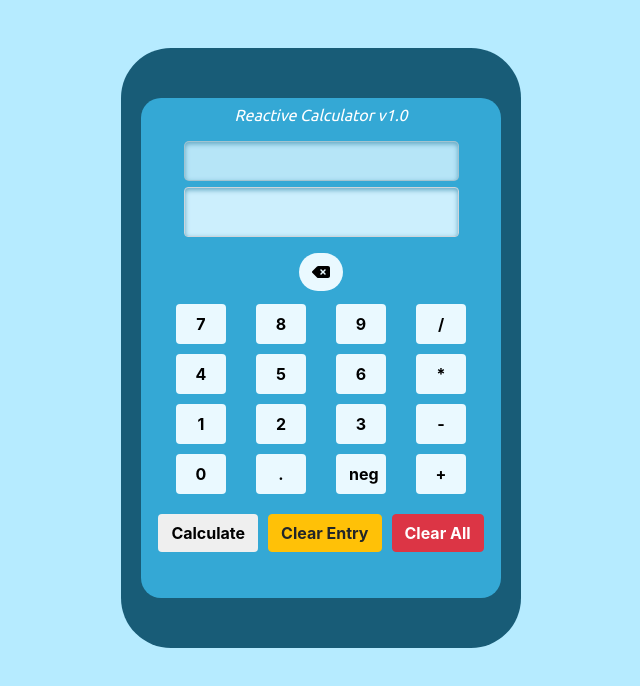
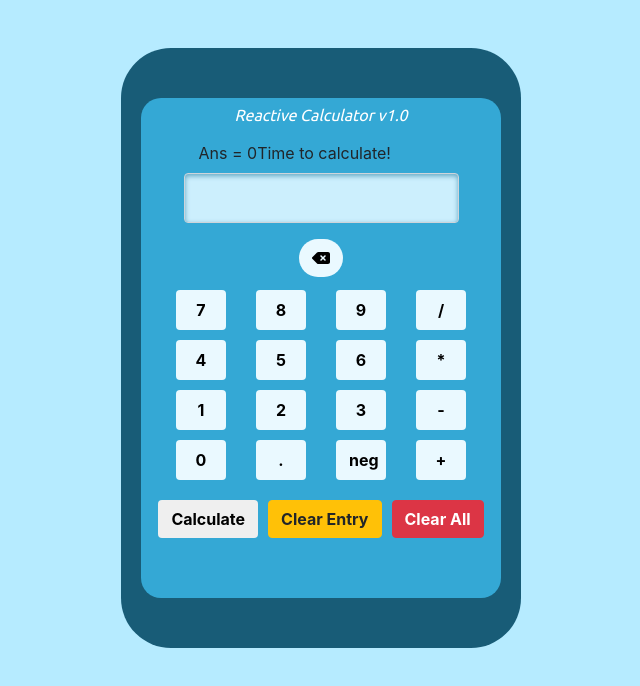
Before and after one commit to Joeseff6/Reactive-Calculator, a React (Create React App) app: page / in a window 1280 px wide. Shown: the top 686 px of the page, without its empty margins (319-959 px from the left). Built offline with nearby package versions, Linux system fonts and the light colour scheme; the HTML template or start-up script is replaced by a standard one.

Commit message:
Changed textarea to span

```diff
--- a/src/components/Screen.js
+++ b/src/components/Screen.js
@@ -1,14 +1,21 @@
-import "./Screen.css"
+import "./Screen.css";
 
-const Screen = ({ onEntryChange, onCalculate, entry, result }) => {
+const Screen = ({ onEntryChange, onCalculate, entry, result, ans }) => {
   const onFormSubmit = (e) => {
-    e.preventDefault()
+    e.preventDefault();
     onCalculate();
-  }
+  };
 
   return (
     <form type="submit" onSubmit={(e) => onFormSubmit(e)}>
-      <textarea id="result" name="result" value={result}disabled />
+      <div className="mb-2 col" id="result">
+          <span>
+          Ans = {ans ? ans : 0}
+          </span>
+          <span>
+          {result ? result : "Time to calculate!"}
+          </span>
+      </div>
       <input
         className="form-control"
         type="text"
```
